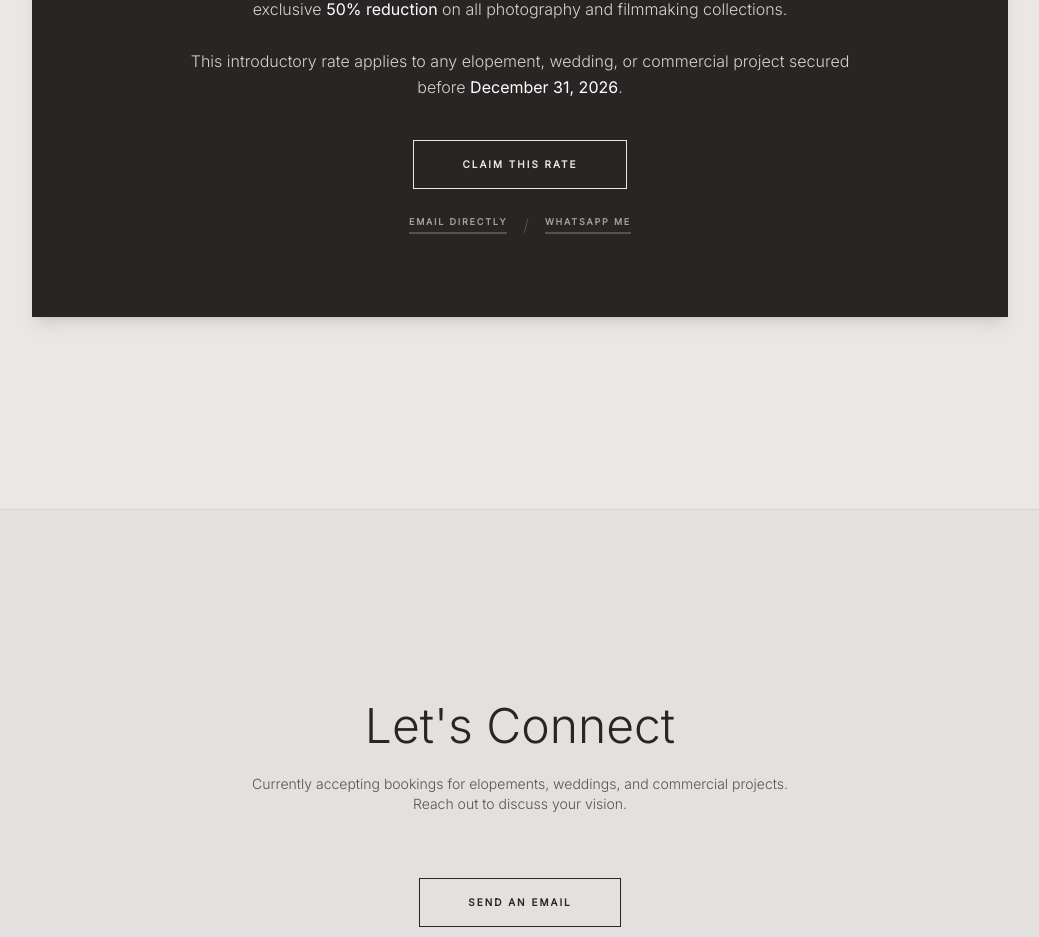
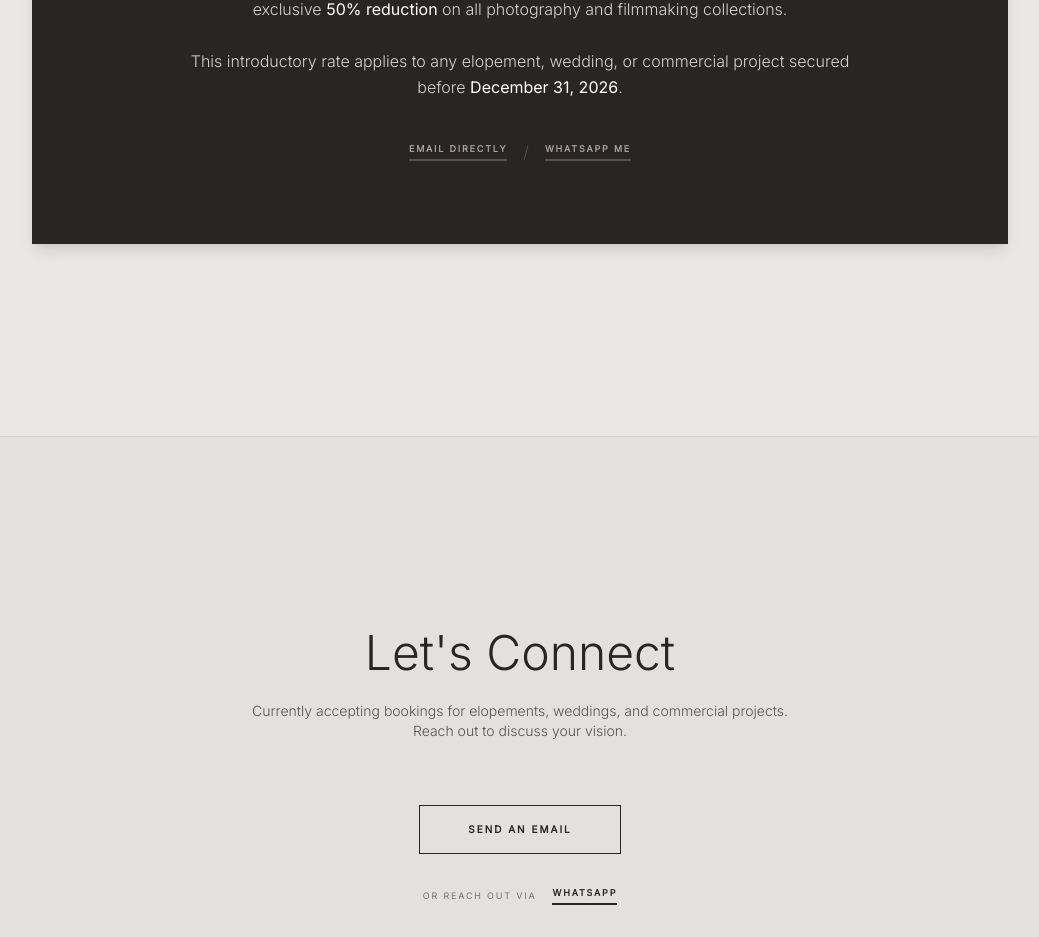
Before and after one commit to fvalentinuzzi-3cime/portfolio-website, a Next.js app: page / in a window 1280 px wide. Shown: the part 4531-5468 px from the top of the page, without its empty margins (120-1159 px from the left). Built offline with nearby package versions, Linux system fonts and the light colour scheme.

Commit message:
website update 10

```diff
--- a/app/page.tsx
+++ b/app/page.tsx
@@ -284,9 +284,9 @@ export default function Home() {
             </p>
 
             <div className="flex flex-col items-center gap-6">
-              <Link href="/#contact" className="inline-block px-12 py-4 border border-[#E9E8E6] text-[#E9E8E6] uppercase font-bold tracking-[0.2em] text-[10px] hover:bg-[#E9E8E6] hover:text-stone-800 transition-colors duration-500">
+              {/* <Link href="/#contact" className="inline-block px-12 py-4 border border-[#E9E8E6] text-[#E9E8E6] uppercase font-bold tracking-[0.2em] text-[10px] hover:bg-[#E9E8E6] hover:text-stone-800 transition-colors duration-500">
                 Claim This Rate
-              </Link>
+              </Link> */}
 
               <div className="flex flex-wrap justify-center items-center gap-4">
                 <a
```
